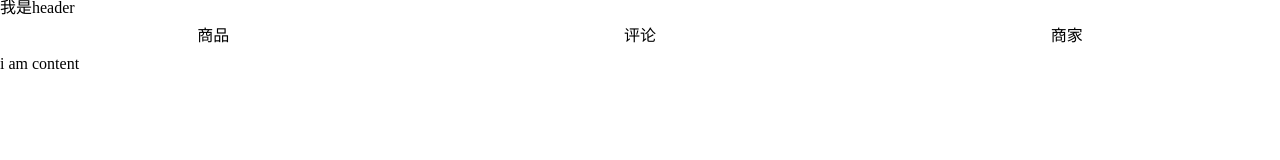
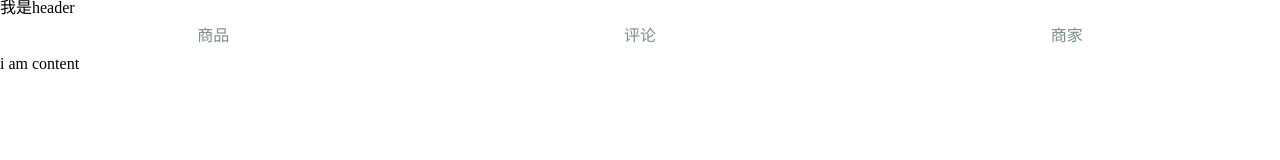
Before and after one commit to zhouyusen-github/eleme_app_business_page, a Vue app: page /#/ in a window 1280 px wide. Shown: the top 160 px of the page. Built offline with nearby package versions, Linux system fonts and the light colour scheme.

Commit message:
App.vue,main.js: vue-router实现点击组件，更换组件页面的效果，main.js最后一块代码是和官网不同的，我为了能运行这么改了(这其实是创建package时自动生成的代码)

```diff
--- a/src/App.vue
+++ b/src/App.vue
@@ -1,11 +1,23 @@
 <template>
-  <div id="app">
+  <div>
     <v-header></v-header>
     <div class="tab">
-      <div class="tab-item">商品</div>
-      <div class="tab-item">评论</div>
-      <div class="tab-item">商家</div>
+      <div class="tab-item">
+        <!-- 使用 router-link 组件来导航. -->
+        <!-- 通过传入 `to` 属性指定链接. -->
+        <!-- <router-link> 默认会被渲染成一个 `<a>` 标签 -->
+        <router-link to="/goods">商品</router-link>
       </div>
+      <div class="tab-item">
+        <router-link to="/ratings">评论</router-link>
+      </div>
+      <div class="tab-item">
+        <router-link to="/seller">商家</router-link>
+      </div>
+    </div>
+    <!-- 路由出口 -->
+    <!-- 路由匹配到的组件将渲染在这里 -->
+    <router-view></router-view>
     <div class="content">
       i am content
     </div>
@@ -23,7 +35,6 @@
 </script>
 
 <style lang="stylus" rel="stylesheet/stylus">
-  #app
   .tab
     display: flex
     width: 100%
--- a/src/main.js
+++ b/src/main.js
@@ -3,10 +3,22 @@
 import Vue from 'vue';
 import VueRouter from 'vue-router';
 import App from './App';
-import router from './router';
-Vue.use(VueRouter)
+import goods from './components/goods/goods';
+import ratings from './components/ratings/ratings';
+import seller from './components/seller/seller';
+
+Vue.use(VueRouter);
 Vue.config.productionTip = false;
 
+const routes = [
+  { path: '/goods', component: goods },
+  { path: '/ratings', component: ratings },
+  { path: '/seller', component: seller }
+];
+
+const router = new VueRouter({
+  routes: routes
+});
 /* eslint-disable no-new */
 new Vue({
   el: '#app',
```
Lines whose indentation alone changed are shown as unchanged.
